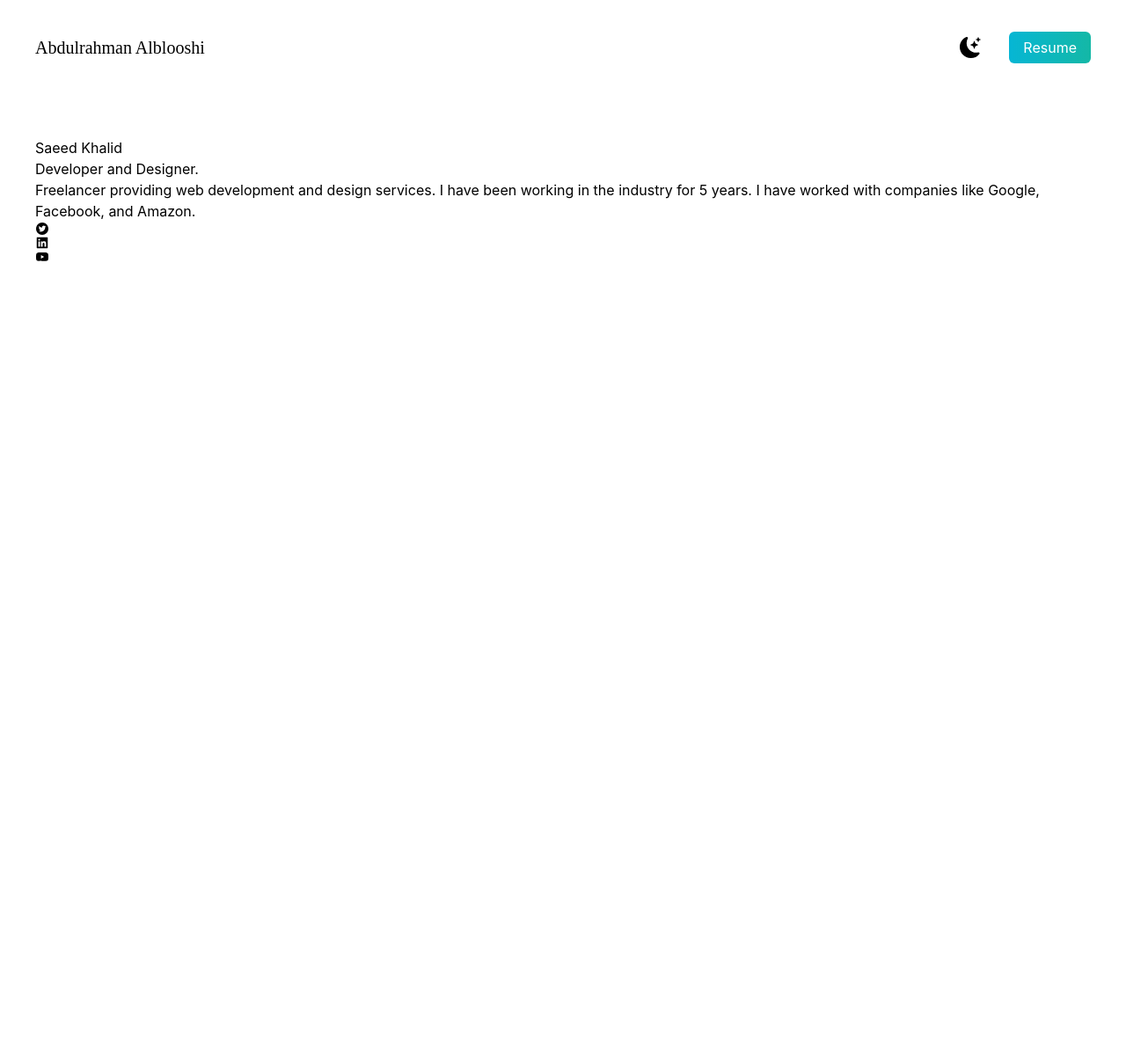
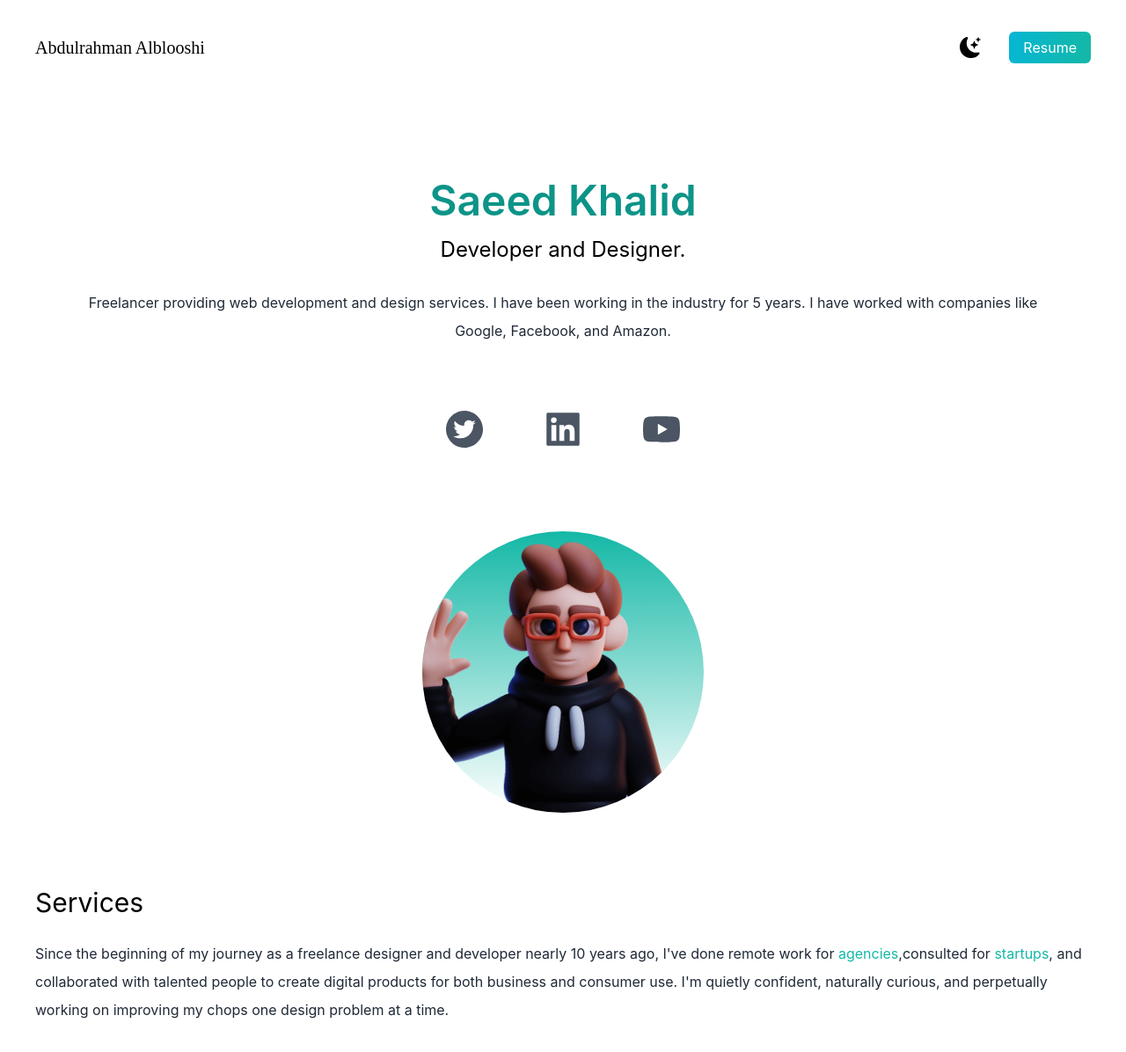
Before and after one commit to abdualblooshi/tailwind-portfolio, a Next.js app: page / in a window 1280 px wide. Shown: the top 1196 px of the page at 88% size. Before the commit the page ends 800 px from the top, so only its background shows below. Built offline with nearby package versions, Linux system fonts and the light colour scheme; a web font is replaced by a local one.

Commit message:
Added a services section

```diff
--- a/pages/index.js
+++ b/pages/index.js
@@ -5,6 +5,9 @@ import {
   AiFillLinkedin,
   AiFillYoutube,
 } from "react-icons/ai";
+
+import Image from "next/image";
+import deved from "../public/dev-ed-wave.png";
 
 export default function Home() {
   return (
@@ -33,20 +36,38 @@ export default function Home() {
               </li>
             </ul>
           </nav>
-          <div>
-            <h2>Saeed Khalid</h2>
-            <h3>Developer and Designer.</h3>
-            <p>
+          <div className="text-center p-10">
+            <h2 className="text-5xl py-2 text-teal-600 font-semibold">
+              Saeed Khalid
+            </h2>
+            <h3 className="text-2xl py-2">Developer and Designer.</h3>
+            <p className="text-md py-5 leading-8 text-gray-800">
               Freelancer providing web development and design services. I have
               been working in the industry for 5 years. I have worked with
               companies like Google, Facebook, and Amazon.
             </p>
           </div>
-          <div>
+          <div className="text-5xl flex justify-center gap-16 py-3 text-gray-600">
             <AiFillTwitterCircle />
             <AiFillLinkedin />
             <AiFillYoutube />
           </div>
+          <div className="relative mx-auto bg-gradient-to-b from-teal-500 rounded-full w-80 h-80 mt-20 overflow-hidden">
+            <Image src={deved} alt="dev ed" layout="fill" objectFit="cover" />
+          </div>
+        </section>
+        <section className="py-20">
+          <h3 className="text-3xl py-1">Services</h3>
+          <p className="text-md py-5 leading-8 text-gray-800">
+            Since the beginning of my journey as a freelance designer and
+            developer nearly 10 years ago, I've done remote work for
+            <span className="text-teal-500"> agencies</span>,consulted for
+            <span className="text-teal-500"> startups</span>, and collaborated
+            with talented people to create digital products for both business
+            and consumer use. I'm quietly confident, naturally curious, and
+            perpetually working on improving my chops one design problem at a
+            time.
+          </p>
         </section>
       </main>
     </div>
```
